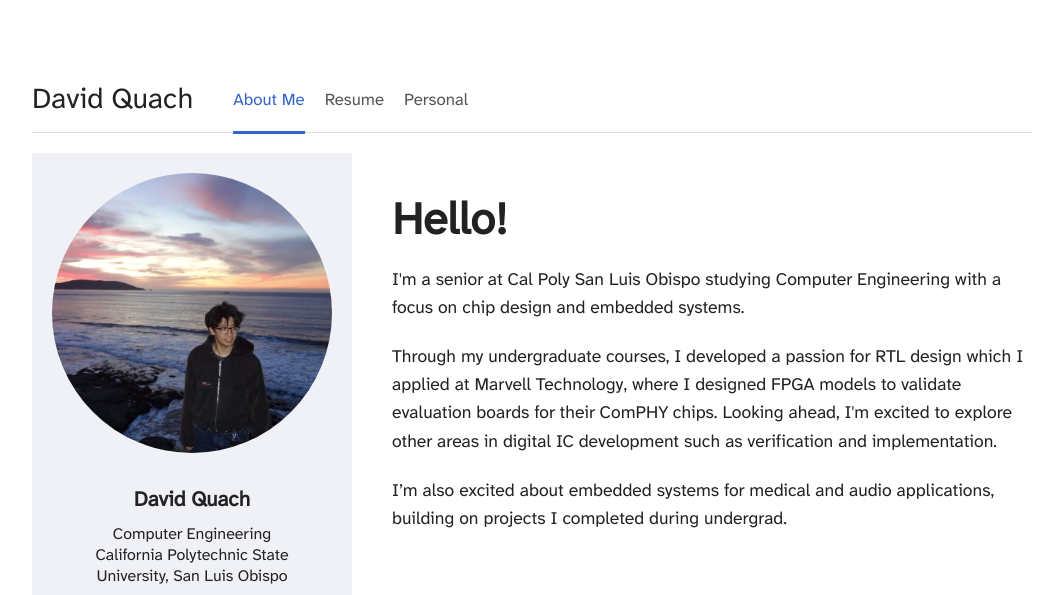
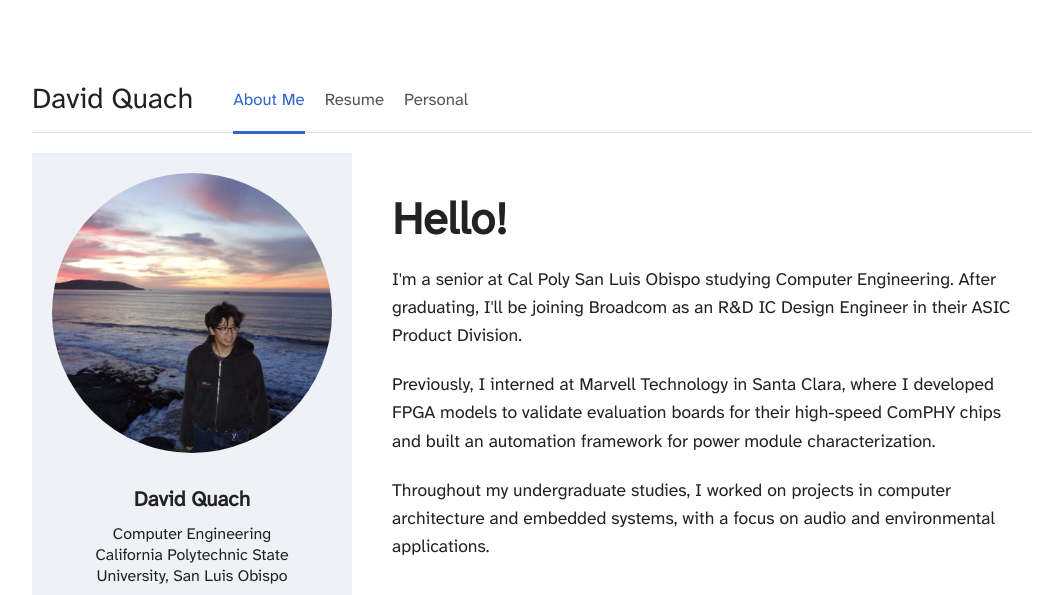
Before and after one commit to davidquach/davidquach.github.io, a plain HTML site: page index.html in a window 1280 px wide. Shown: the top 595 px of the page, without its empty margins (108-1171 px from the left). Drawn offline with Linux system fonts and the light colour scheme.

Commit message:
Altered about me text

```diff
--- a/index.html
+++ b/index.html
@@ -37,9 +37,9 @@
 
       <section class="content">
         <h2>Hello!</h2>
-        <p>I'm a senior at Cal Poly San Luis Obispo studying Computer Engineering with a focus on chip design and embedded systems.</p>
-        <p>Through my undergraduate courses, I developed a passion for RTL design which I applied at <a href="https://www.marvell.com/" target="_blank" rel="noopener noreferrer" class="low-profile-link">Marvell Technology</a>, where I designed FPGA models to validate evaluation boards for their ComPHY chips. Looking ahead, I'm excited to explore other areas in digital IC development such as verification and implementation.</p>
-        <p>I’m also excited about embedded systems for medical and audio applications, building on projects I completed during undergrad.</p>
+        <p>I'm a senior at Cal Poly San Luis Obispo studying Computer Engineering. After graduating, I'll be joining <a href="https://www.broadcom.com/" target="_blank" rel="noopener noreferrer" class="low-profile-link">Broadcom</a> as an R&D IC Design Engineer in their ASIC Product Division.</p>
+        <p>Previously, I interned at <a href="https://www.marvell.com/" target="_blank" rel="noopener noreferrer" class="low-profile-link">Marvell Technology</a> in Santa Clara, where I developed FPGA models to validate evaluation boards for their high-speed ComPHY chips and built an automation framework for power module characterization.</p>
+        <p>Throughout my undergraduate studies, I worked on projects in computer architecture and embedded systems, with a focus on audio and environmental applications.</p>
       </section>
 
       <!--
```
